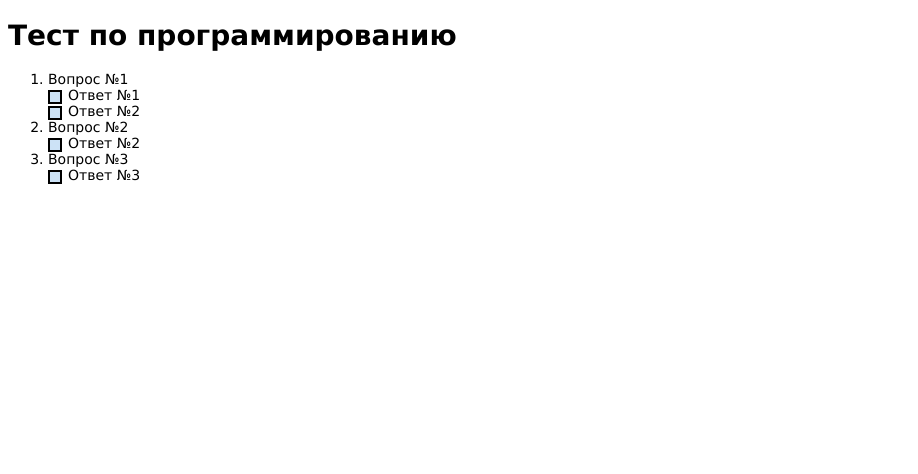
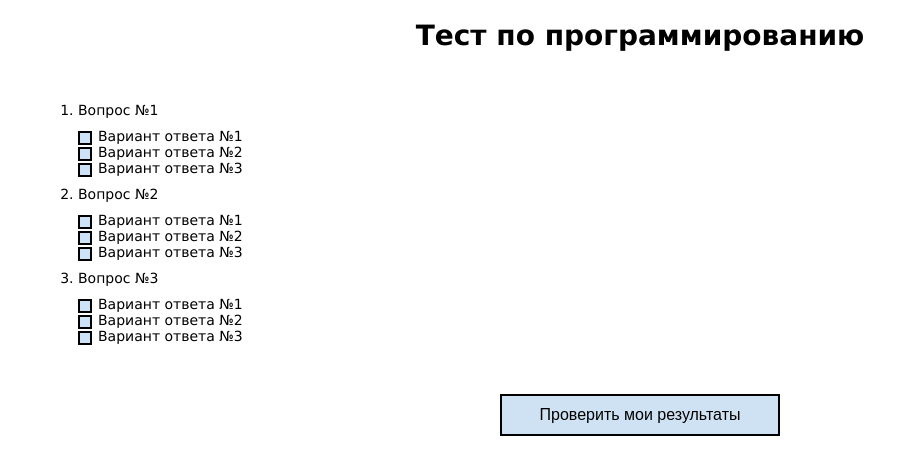
Before and after one commit to wwwooo/GoIt-js-3-4, a plain HTML site: page index.html in a window 1280 px wide. Shown: the whole page, without its empty margins (0-918 px from the left). Drawn offline with Linux system fonts and the light colour scheme.

Commit message:
update main.js

```diff
--- a/css/style.css
+++ b/css/style.css
@@ -8,10 +8,19 @@ body {
 
 .span {
   display: block;
+  margin: 10px 0;
+}
+
+.h1 {
+  text-align: center;
 }
 
 .input {
   display: none;
+}
+
+.ol {
+  margin: 50px 30px
 }
 
 .label {
@@ -35,3 +44,14 @@ body {
 .input:checked + .label:before {
   background: red;
 }
+
+.submit {
+  display: block;
+  margin: 0 auto;
+  padding: 10px;
+  width: 280px;
+  border: 2px solid #000;
+  background: #CFE2F3;
+  font-size: 16px;
+  cursor: pointer;
+}
--- a/js/main.js
+++ b/js/main.js
@@ -1,109 +1,88 @@
 var create = {
-    element: function(options) {
+    form: function() {
+        this.createElement({
+            tag: 'form'
+        });
+    },
+    h1: function() {
+        this.createElement({
+            tag: 'h1',
+            parent: 'form',
+            text: 'Тест по программированию'
+        });
+    },
+    ol: function() {
+        this.createElement({
+            tag: 'ol',
+            parent: 'form'
+        });
+    },
+    countLi: 1,
+    li: function() {
+        this.createElement({
+            tag: 'li',
+            className: 'li-' + this.countLi,
+            parent: 'ol'
+        });
+        this.createElement({
+            tag: 'span',
+            parent: 'li-' + this.countLi,
+            text: 'Вопрос №' + this.countLi
+        });
+
+        for (var i = 1; i <= 3; i++) {
+            this.createElement({
+                tag: 'input',
+                parent: 'li-' + this.countLi,
+                attributs: {
+                    type: 'radio',
+                    id: 'radio-' + this.countLi + '-' + i,
+                    name: 'radio-' + this.countLi
+                }
+            });
+            this.createElement({
+                tag: 'label',
+                className: 'label',
+                parent: 'li-' + this.countLi,
+                attributs: {
+                    for: 'radio-' + this.countLi + '-' + i,
+                },
+                text: 'Вариант ответа №' + i
+            });
+        }
+        this.countLi++;
+    },
+    input: function() {
+        this.createElement({
+            tag: 'input',
+            parent: 'form',
+            className: 'submit',
+            attributs: {
+                type: 'submit',
+                value: 'Проверить мои результаты'
+            }
+        });
+    },
+    createElement: function(options) {
         var parentElem = (options.parent) ?  document.querySelector('.' + options.parent) : document.body;
         var elem = document.createElement(options.tag);
 
+        elem.classList.add(options.tag);
+        (options.className) ? elem.classList.add(options.className) : '';
         if (options.attributs) {
             for (var key in options.attributs) {
                 elem.setAttribute(key, options.attributs[key]);
             }
         }
-        elem.classList.add(options.tag);
-        (options.className) ? elem.classList.add(options.className) : '';
         elem.innerHTML = options.text || '';
         parentElem.appendChild(elem);
     }
 };
 
-create.element({
-    tag: 'h1',
-    text: 'Тест по программированию'
-});
-create.element({
-    tag: 'form',
-});
-create.element({
-    tag: 'ol',
-    parent: 'form'
-});
-
-create.element({
-    tag: 'li',
-    className: 'li-1',
-    parent: 'ol'
-});
-create.element({
-    tag: 'li',
-    className: 'li-2',
-    parent: 'ol'
-});
-create.element({
-    tag: 'li',
-    className: 'li-3',
-    parent: 'ol'
-});
-
-create.element({
-    tag: 'span',
-    parent: 'li-1',
-    text: 'Вопрос №1'
-});
-create.element({
-    tag: 'span',
-    parent: 'li-2',
-    text: 'Вопрос №2'
-});
-create.element({
-    tag: 'span',
-    parent: 'li-3',
-    text: 'Вопрос №3'
-});
-/*---------------------------li-1 options----------------------------------*/
-create.element({
-    tag: 'input',
-    parent: 'li-1',
-    attributs: {
-        type: 'radio',
-        id: 'optradio-1-1',
-        name: 'optradio-1'
-    }
-});
-create.element({
-    tag: 'label',
-    className: 'label',
-    parent: 'li-1',
-    attributs: {
-        for: 'optradio-1-1'
-    },
-    text: 'Ответ №1'
-});
-create.element({
-    tag: 'input',
-    parent: 'li-1',
-    attributs: {
-        type: 'radio',
-        id: 'optradio-1-2',
-        name: 'optradio-1'
-    }
-});
-create.element({
-    tag: 'label',
-    className: 'label',
-    parent: 'li-1',
-    attributs: {
-        for: 'optradio-1-2'
-    },
-    text: 'Ответ №2'
-});
-/*---------------------------li-2 options----------------------------------*/
-create.element({
-    tag: 'label',
-    parent: 'li-2',
-    text: 'Ответ №2'
-});
-/*---------------------------li-3 options----------------------------------*/
-create.element({
-    tag: 'label',
-    parent: 'li-3',
-    text: 'Ответ №3'
-});
+create.form();
+create.h1();
+create.ol();
+create.li();
+create.li();
+create.li();
+create.input();
```
Also changed, not shown: index.html (+0 -24 lines).
